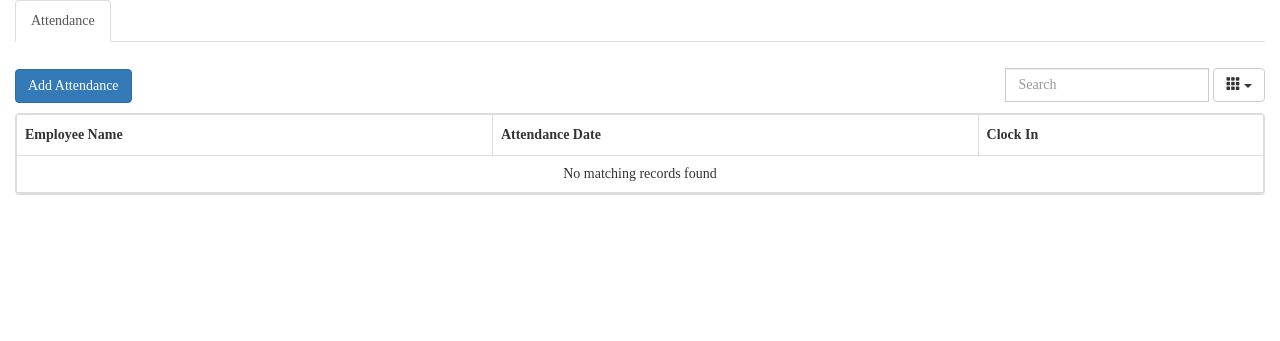
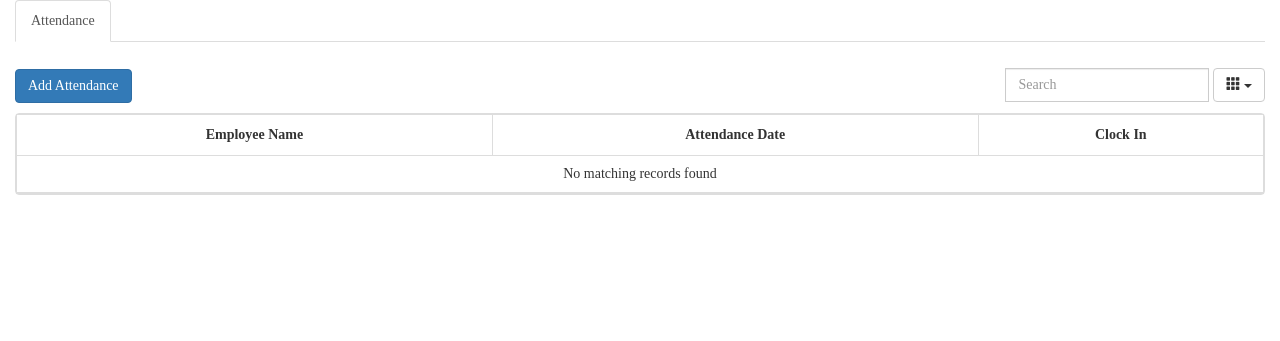
Before and after one commit to mayurkarale34/employee_management, a Flask app: template templates/attendance.html in a window 1280 px wide. Shown: the part 116-457 px from the top of the page. Run offline with Flask 3, Linux system fonts and the light colour scheme; the visitor is signed in with stand-in values (Sample User, id 1); the template is opened without the code that fills it: most values are stand-ins (such as "Sample title", 1, 10 or a date in 2020); some libraries are stand-ins or nearby versions; some web fonts are replaced.

Commit message:
quick changes

```diff
--- a/modules/attendance/common/attendance.py
+++ b/modules/attendance/common/attendance.py
@@ -8,7 +8,7 @@ def retrive_attendance_by_employee_name(employee_name):
     }
     try:
 
-        select_query = text(f"Select employee_name, clock_in_time, attendance_date from tb_attendance where employee_name = '{employee_name}';")
+        select_query = text(f"Select clock_in_time, attendance_date, concat(first_name, ' ', if(middle_name is null, '', concat(last_name, ' ')), last_name) as employee_name from tb_attendance where employee_name = '{employee_name}';")
 
         # Executing the query with the provided connection
         result = app._engine.connect().execute(select_query)
--- a/templates/attendance.html
+++ b/templates/attendance.html
@@ -10,6 +10,7 @@
     <link rel="stylesheet" href="/static/css/bootstrap-table.min.css">
     <link rel="stylesheet" href="/static/css/select2-bootstrap.css">
     <link rel="stylesheet" href="/static/css/select2.min.css">
+    <link rel="stylesheet" href="https://cdnjs.cloudflare.com/ajax/libs/bootstrap-datepicker/1.9.0/css/bootstrap-datepicker.min.css">
     <link rel= "stylesheet" media="all" href= "{{ url_for('static',filename='css/bootstrap-datetimepicker.min.css') }}">
 
     <script src="/static/js/jquery-2.1.3.min.js"></script>
@@ -19,6 +20,7 @@
     <script src="/static/js/common.js"></script>
     <script src="/static/js/daterangepicker.min.js"></script>
     <script src="/static/js/bootstrap-datetimepicker.min.js"></script>
+    <script src="https://cdnjs.cloudflare.com/ajax/libs/bootstrap-datepicker/1.9.0/js/bootstrap-datepicker.min.js"></script>
     <script src="/static/js/select2.min.js"></script>
 
     <script>
@@ -68,9 +70,9 @@
             >
                 <thead>
                     <tr>
-                        <th data-field="employee_name">Employee Name</th>
-                        <th data-field="attendance_date">Attendance Date</th>
-                        <th data-field="clock_in">Clock In</th>
+                        <th data-field="employee_name" class="text-center">Employee Name</th>
+                        <th data-field="attendance_date" class="text-center">Attendance Date</th>
+                        <th data-field="clock_in" class="text-center">Clock In</th>
                         <th data-field="clock_out_time" data-visible="false">Clock Out</th>
                         <th data-field="working_hours" data-visible="false"> Working Hours </th>
 
@@ -129,7 +131,7 @@
                             </div>
                             <div class="col-md-8">
                                 <div class="input-group">
-                                    <input type="date" id="attendance_date" name="attendance_date" class="form-control">
+                                    <input type="text" class="attendance_date datepicker" id="attendance_date" name="attendance_date">
                                 </div>
                             </div>
                         </div>
@@ -151,5 +153,11 @@
         width : '100%',
         theme : 'bootstrap'
     })
+
+    $('.datepicker').datepicker({
+      format: 'yyyy-mm-dd', // Specify format
+      autoclose: true, // Close the datepicker when selecting a date
+      todayHighlight: true // Highlight today's date
+    });
 </script>
 </html>
```
